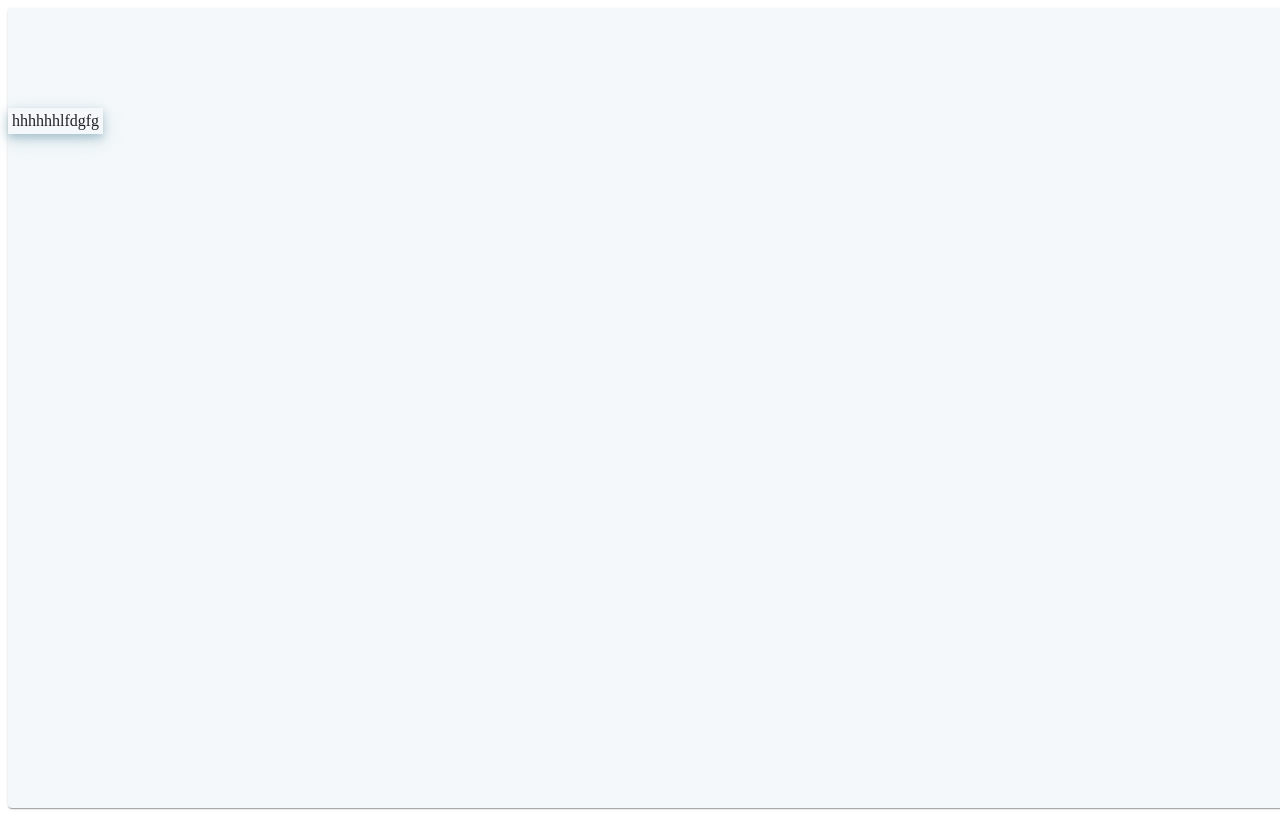
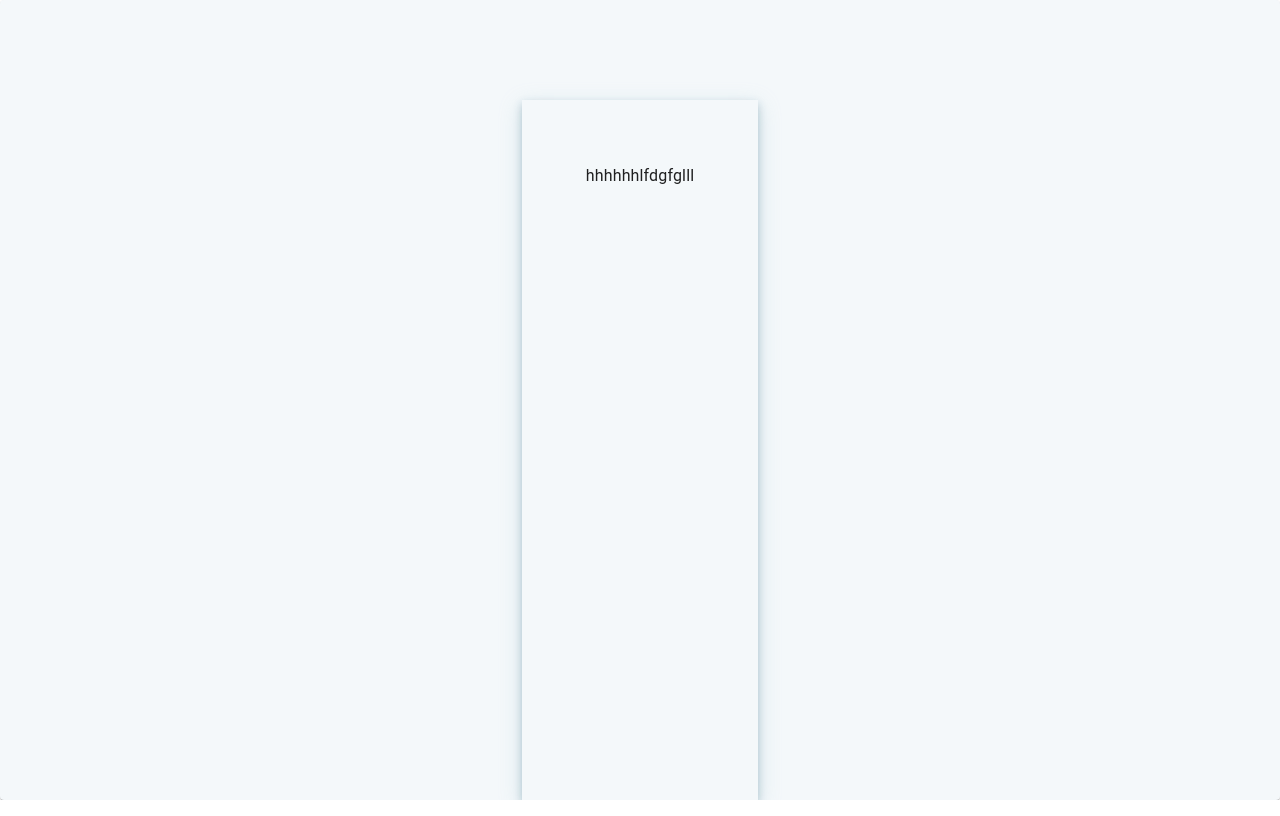
Before and after one commit to Melvin-Code/landingpage, a React (Create React App) app: page / in a window 1280 px wide. Built offline with nearby package versions, Linux system fonts and the light colour scheme.

Commit message:
Update App.js and index.js

```diff
--- a/src/App.js
+++ b/src/App.js
@@ -8,22 +8,22 @@ function App() {
         width: "100vw",
         height: "100vh",
         position: "relative",
+        display: "flex",
+        justifyContent: "center",
       }}
     >
       <Box
         sx={{
           background: "#f4f8fa",
-          padding: "4px",
-          position: "absolute",
+          padding: "4rem",
           boxShadow:
             "0 4px 8px 0 rgba(53,105,128,.3), 0 6px 20px 0 rgba(165,200,213,.41)",
-          margin: "0 auto",
           marginTop: "100px",
-          width: "800",
+          width: "80",
           height: "400",
         }}
       >
-        hhhhhhlfdgfg
+        hhhhhhlfdgfglll
       </Box>
     </Paper>
   );
--- a/src/index.js
+++ b/src/index.js
@@ -1,3 +1,4 @@
+import { CssBaseline } from "@mui/material";
 import React from "react";
 import ReactDOM from "react-dom/client";
 import App from "./App";
@@ -5,6 +6,7 @@ import App from "./App";
 const root = ReactDOM.createRoot(document.getElementById("root"));
 root.render(
   <React.StrictMode>
+    <CssBaseline/>
     <App />
   </React.StrictMode>
 );
```
